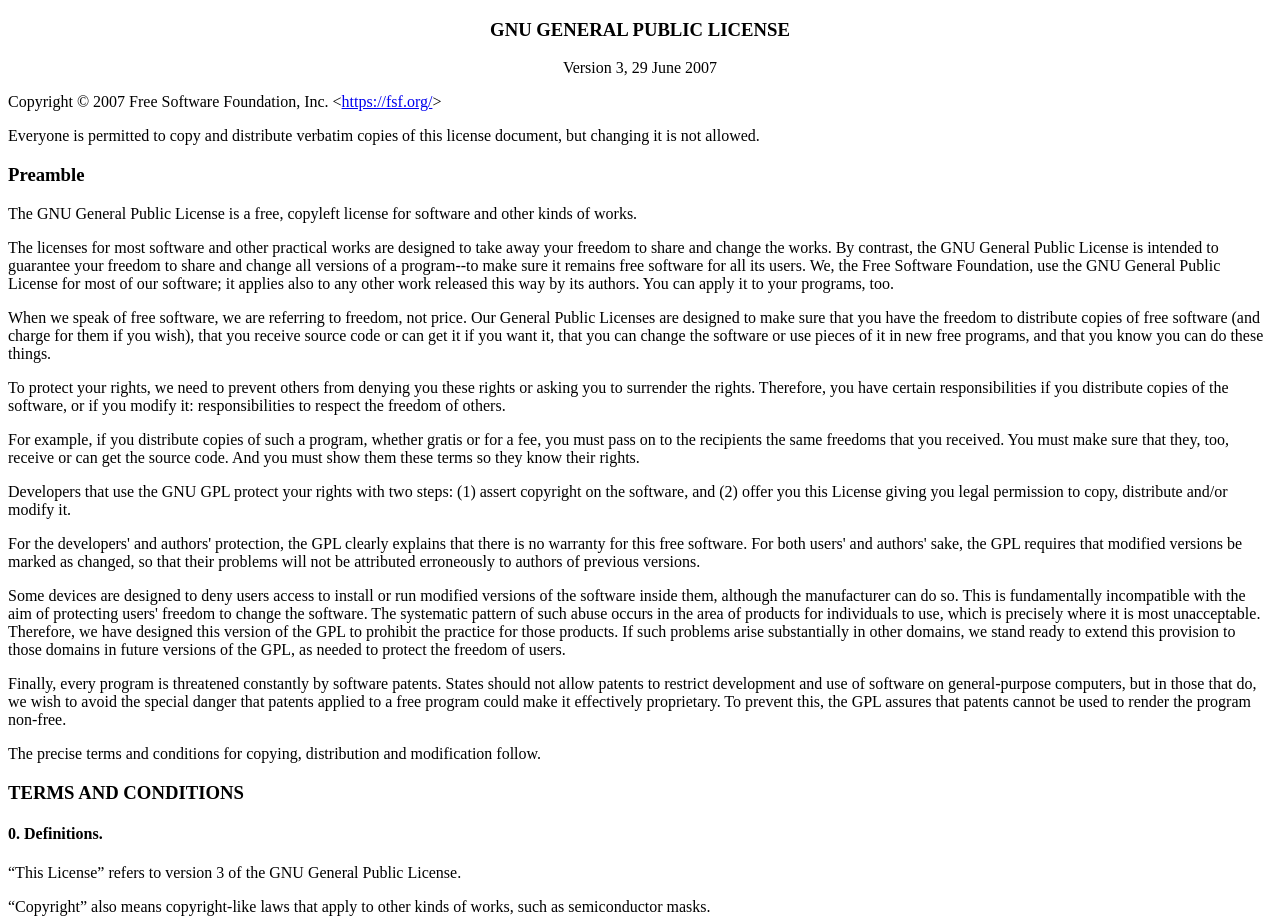
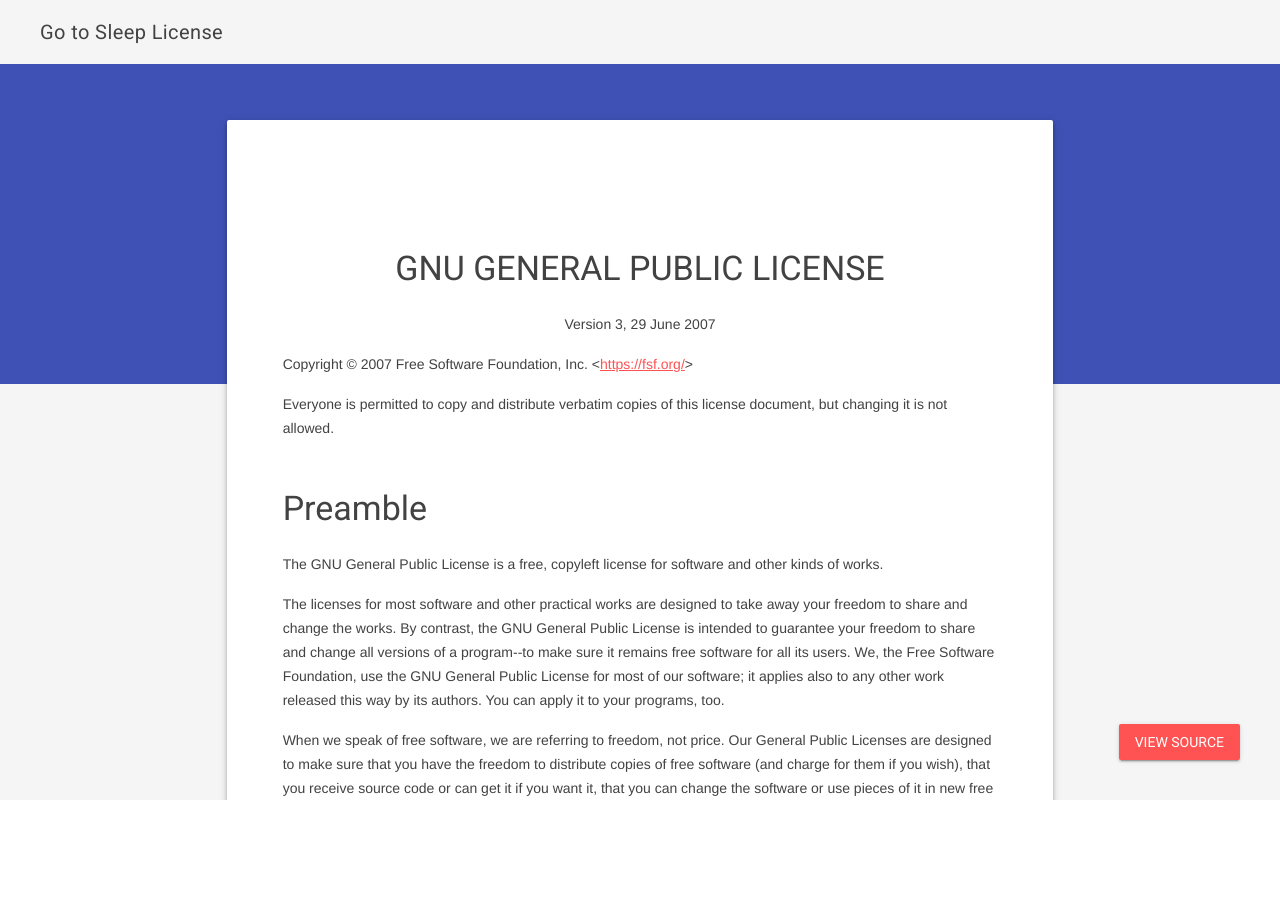
Before and after one commit to CorvetteCole/GotoSleep, a plain HTML site: page docs/license/index.html in a window 1280 px wide. Shown: the top 919 px of the page. After the commit the page ends 800 px from the top, so only its background shows below. Drawn offline with nearby package versions, Linux system fonts and the light colour scheme.

Commit message:
update license page

```diff
--- a/docs/license/index.html
+++ b/docs/license/index.html
@@ -1,15 +1,67 @@
- <!DOCTYPE html PUBLIC "-//W3C//DTD XHTML 1.0 Strict//EN"
-    "http://www.w3.org/TR/xhtml1/DTD/xhtml1-strict.dtd">
+<!doctype html>
+<!--
+  Material Design Lite
+  Copyright 2015 Google Inc. All rights reserved.
 
-<html xmlns="http://www.w3.org/1999/xhtml" xml:lang="en" lang="en">
-<head>
- <meta http-equiv="Content-Type" content="text/html; charset=utf-8" />
- <title>GNU General Public License v3.0 - GNU Project - Free Software Foundation (FSF)</title>
- <link rel="alternate" type="application/rdf+xml"
-       href="http://www.gnu.org/licenses/gpl-3.0.rdf" />
-</head>
-<body>
-<h3 style="text-align: center;">GNU GENERAL PUBLIC LICENSE</h3>
+  Licensed under the Apache License, Version 2.0 (the "License");
+  you may not use this file except in compliance with the License.
+  You may obtain a copy of the License at
+
+      https://www.apache.org/licenses/LICENSE-2.0
+
+  Unless required by applicable law or agreed to in writing, software
+  distributed under the License is distributed on an "AS IS" BASIS,
+  WITHOUT WARRANTIES OR CONDITIONS OF ANY KIND, either express or implied.
+  See the License for the specific language governing permissions and
+  limitations under the License
+-->
+<html lang="en">
+  <head>
+    <meta charset="utf-8">
+    <meta http-equiv="X-UA-Compatible" content="IE=edge">
+    <meta name="description" content="A front-end template that helps you build fast, modern mobile web apps.">
+    <meta name="viewport" content="width=device-width, initial-scale=1.0, minimum-scale=1.0">
+    <title>Go to Sleep License</title>
+
+    <link rel="shortcut icon" href="images/favicon.png">
+
+    <!-- SEO: If your mobile URL is different from the desktop URL, add a canonical link to the desktop page https://developers.google.com/webmasters/smartphone-sites/feature-phones -->
+    <!--
+    <link rel="canonical" href="http://www.example.com/">
+    -->
+
+    <link rel="stylesheet" href="https://fonts.googleapis.com/css?family=Roboto:regular,bold,italic,thin,light,bolditalic,black,medium&amp;lang=en">
+    <link rel="stylesheet" href="https://fonts.googleapis.com/icon?family=Material+Icons">
+    <link rel="stylesheet" href="https://code.getmdl.io/1.3.0/material.teal-red.min.css">
+    <link rel="stylesheet" href="styles.css">
+    <style>
+    #view-source {
+      position: fixed;
+      display: block;
+      right: 0;
+      bottom: 0;
+      margin-right: 40px;
+      margin-bottom: 40px;
+      z-index: 900;
+    }
+    </style>
+  </head>
+  <body>
+    <div class="demo-layout mdl-layout mdl-layout--fixed-header mdl-js-layout mdl-color--grey-100">
+      <header class="demo-header mdl-layout__header mdl-layout__header--scroll mdl-color--grey-100 mdl-color-text--grey-800">
+        <div class="mdl-layout__header-row">
+          <span class="mdl-layout-title">Go to Sleep License</span>
+          <div class="mdl-layout-spacer"></div>
+
+        </div>
+      </header>
+      <div class="demo-ribbon"></div>
+      <main class="demo-main mdl-layout__content">
+        <div class="demo-container mdl-grid">
+          <div class="mdl-cell mdl-cell--2-col mdl-cell--hide-tablet mdl-cell--hide-phone"></div>
+          <div class="demo-content mdl-color--white mdl-shadow--4dp content mdl-color-text--grey-800 mdl-cell mdl-cell--8-col">
+
+            <h3 style="text-align: center;">GNU GENERAL PUBLIC LICENSE</h3>
 <p style="text-align: center;">Version 3, 29 June 2007</p>
 
 <p>Copyright &copy; 2007 Free Software Foundation, Inc.
@@ -692,5 +744,19 @@ may consider it more useful to permit linking proprietary applications with
 the library.  If this is what you want to do, use the GNU Lesser General
 Public License instead of this License.  But first, please read
 &lt;<a href="https://www.gnu.org/licenses/why-not-lgpl.html">https://www.gnu.org/licenses/why-not-lgpl.html</a>&gt;.</p>
-
-</body></html>
+          </div>
+        </div>
+        <footer class="demo-footer mdl-mini-footer">
+          <div class="mdl-mini-footer--left-section">
+            <ul class="mdl-mini-footer--link-list">
+              <li><a href="mailto:corvettecole@gmail.com">Contact Me</a></li>
+              <li><a href="https://sleep.corvettecole.com/privacy">Privacy Policy</a></li>
+            </ul>
+          </div>
+        </footer>
+      </main>
+    </div>
+    <a href="https://github.com/CorvetteCole/GotoSleep" target="_blank" id="view-source" class="mdl-button mdl-js-button mdl-button--raised mdl-js-ripple-effect mdl-color--accent mdl-color-text--accent-contrast">View Source</a>
+    <script src="https://code.getmdl.io/1.3.0/material.min.js"></script>
+  </body>
+</html>
--- /dev/null
+++ b/docs/license/styles.css
@@ -0,0 +1,63 @@
+/**
+ * Copyright 2015 Google Inc. All Rights Reserved.
+ *
+ * Licensed under the Apache License, Version 2.0 (the "License");
+ * you may not use this file except in compliance with the License.
+ * You may obtain a copy of the License at
+ *
+ *      http://www.apache.org/licenses/LICENSE-2.0
+ *
+ * Unless required by applicable law or agreed to in writing, software
+ * distributed under the License is distributed on an "AS IS" BASIS,
+ * WITHOUT WARRANTIES OR CONDITIONS OF ANY KIND, either express or implied.
+ * See the License for the specific language governing permissions and
+ * limitations under the License.
+ */
+
+.demo-ribbon {
+  width: 100%;
+  height: 40vh;
+  background-color: #3F51B5;
+  -webkit-flex-shrink: 0;
+      -ms-flex-negative: 0;
+          flex-shrink: 0;
+}
+
+.demo-main {
+  margin-top: -35vh;
+  -webkit-flex-shrink: 0;
+      -ms-flex-negative: 0;
+          flex-shrink: 0;
+}
+
+.demo-header .mdl-layout__header-row {
+  padding-left: 40px;
+}
+
+.demo-container {
+  max-width: 1600px;
+  width: calc(100% - 16px);
+  margin: 0 auto;
+}
+
+.demo-content {
+  border-radius: 2px;
+  padding: 80px 56px;
+  margin-bottom: 80px;
+}
+
+.demo-layout.is-small-screen .demo-content {
+  padding: 40px 28px;
+}
+
+.demo-content h3 {
+  margin-top: 48px;
+}
+
+.demo-footer {
+  padding-left: 40px;
+}
+
+.demo-footer .mdl-mini-footer--link-list a {
+  font-size: 13px;
+}
```
Also changed, not shown: docs/license/images/favicon.png (added), 1 other file.
